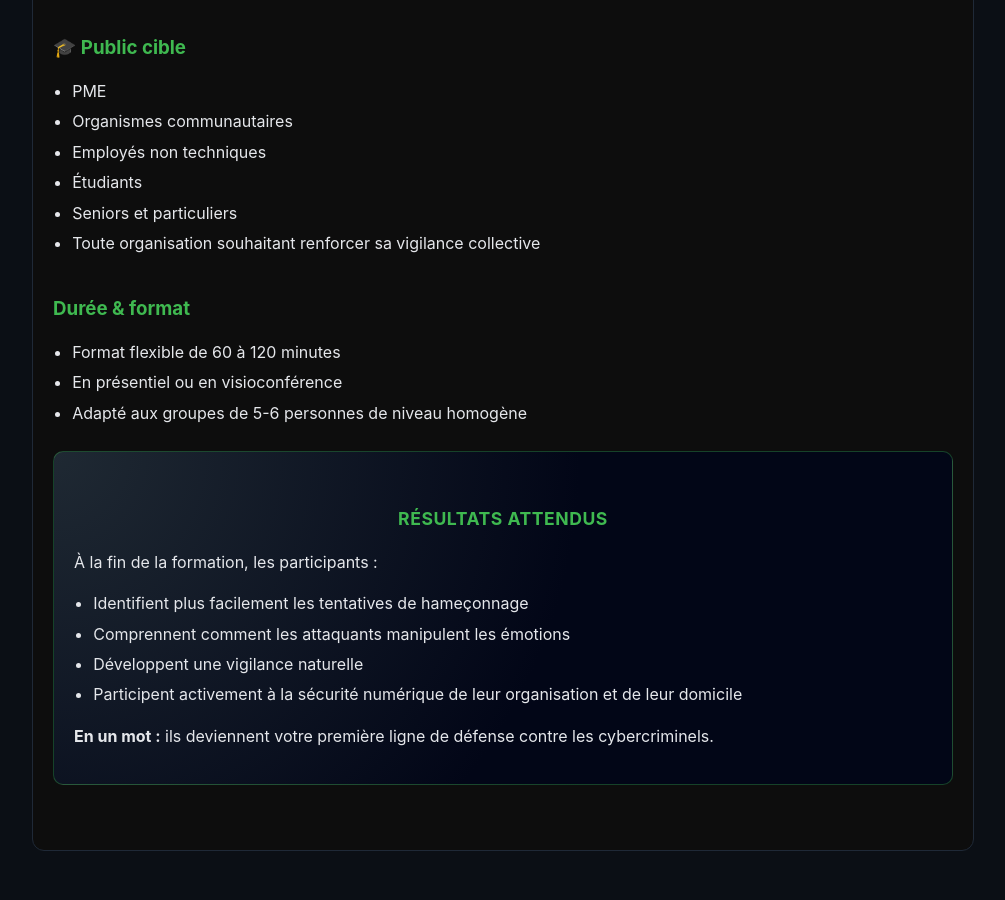
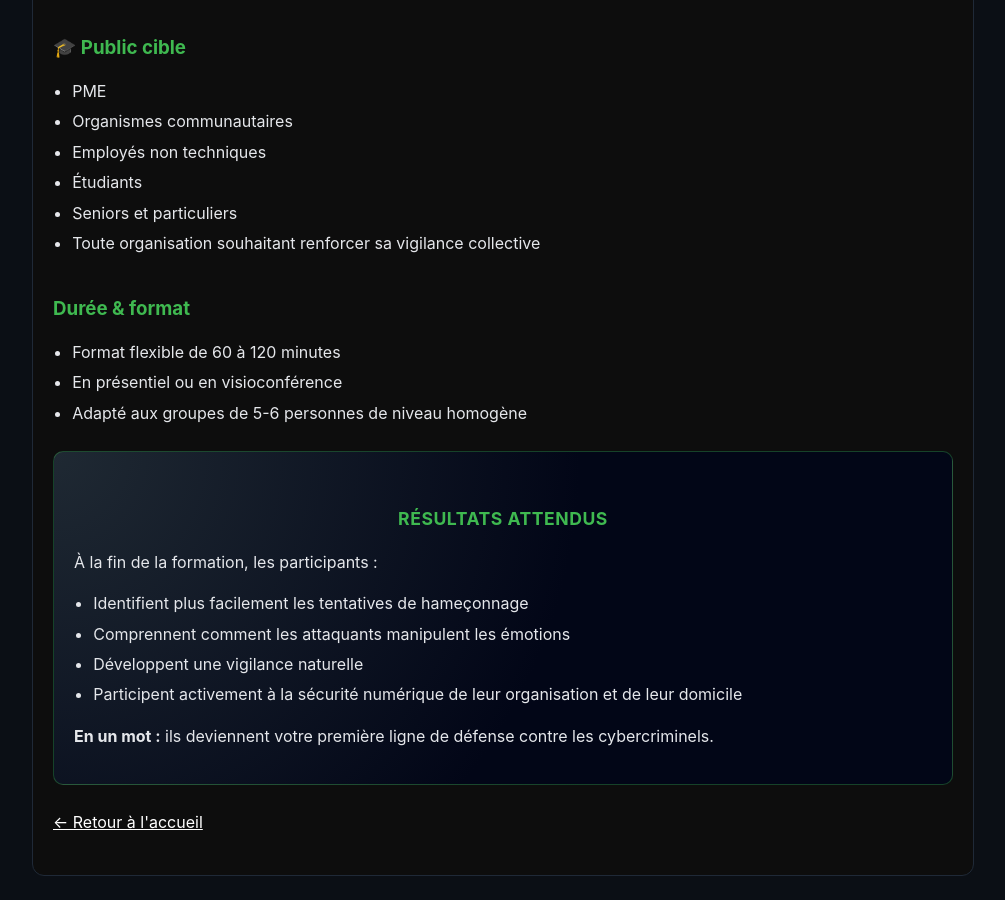
Before and after one commit to sqltemp/portfolio, a Jekyll site: the page projects/phares/formation.html, which Jekyll copies as it is, in a window 1280 px wide and 900 px high, scrolled down 2436 px. Shown: the whole window, without its empty margins (137-1142 px from the left). Built offline with Jekyll 4.4.1, drawn with Linux system fonts in a browser that asks for light colours; before the commit the page ends 3311 px from its top, so only the background shows below that.

Commit message:
Update formation.html

```diff
--- a/projects/phares/formation.html
+++ b/projects/phares/formation.html
@@ -252,7 +252,9 @@
       </ul>
       <p><strong>En un mot&nbsp;:</strong> ils deviennent votre première ligne de défense contre les cybercriminels.</p>
     </div>
-
+    <a class="return-link" href="/portfolio/">
+      ← Retour à l'accueil
+    </a>
   </section>
 </body>
 </html>
```
